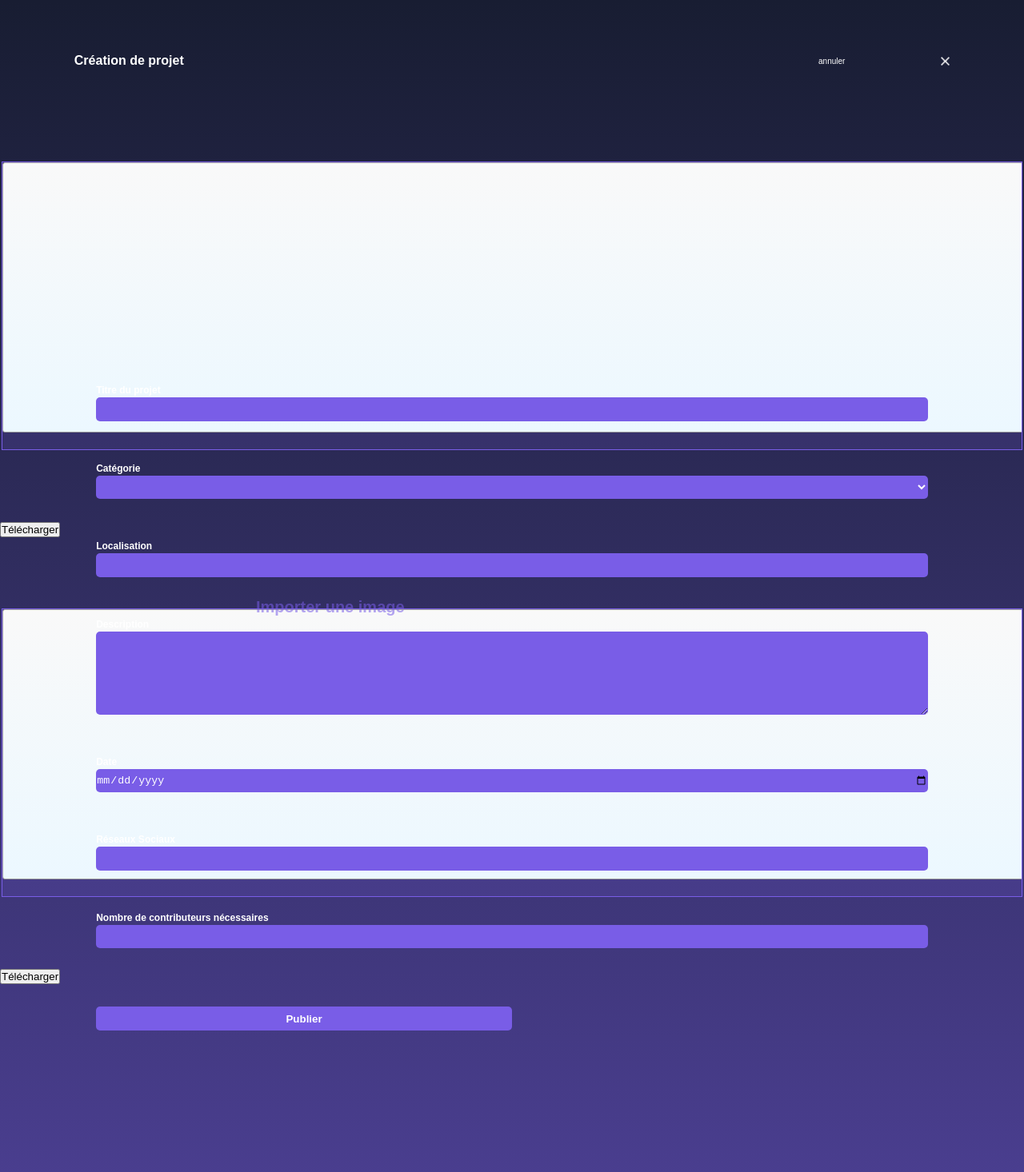
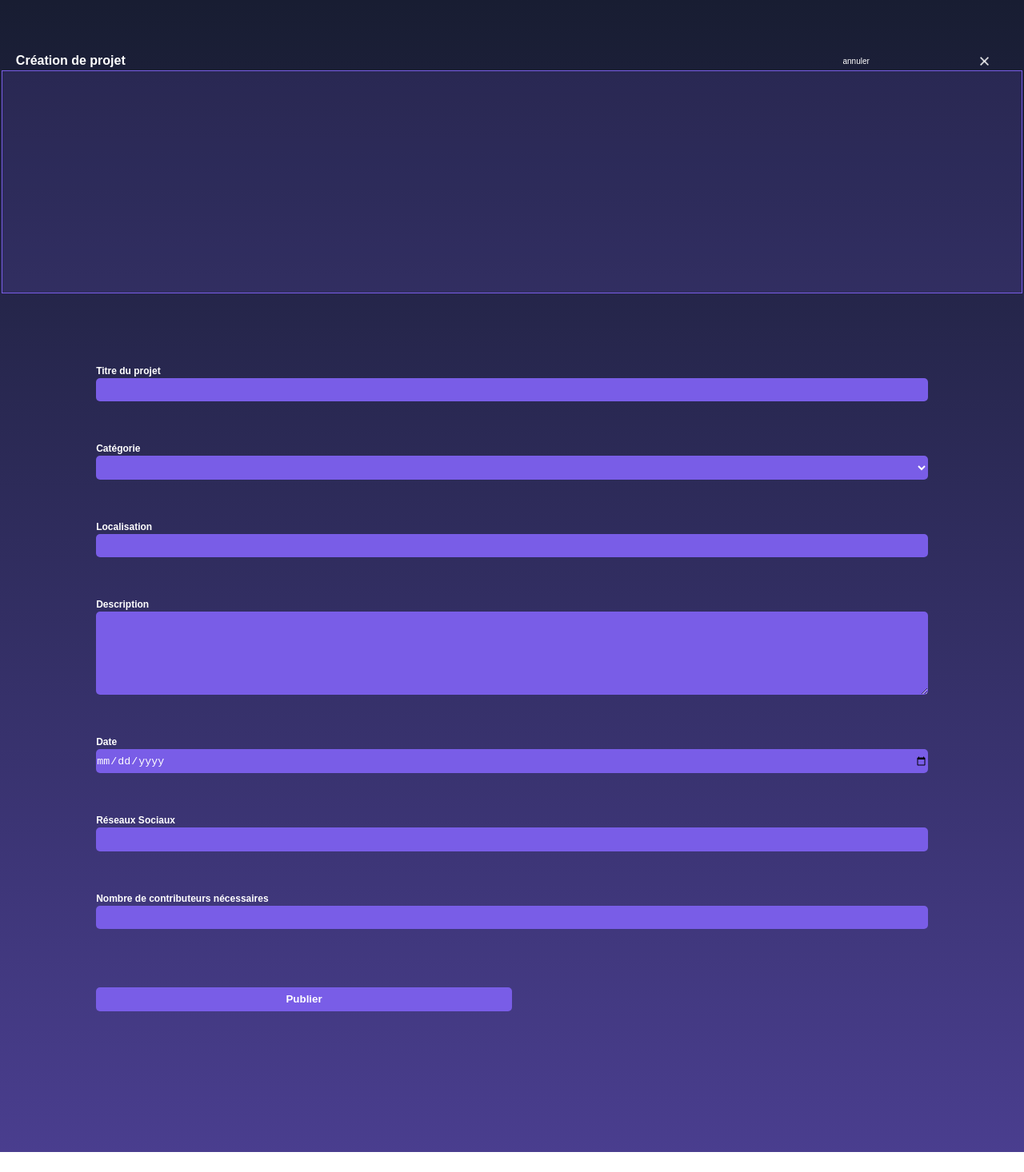
Before and after one commit to WildCodeSchool/remote-fr-q2p3-digico-front, a React (Create React App) app: page /creer-projet in a window 1280 px wide. Shown: the whole page at 80% size. After the commit the page ends 1441 px from the top, so only its background shows below. Built offline with nearby package versions, Linux system fonts and the light colour scheme.

Commit message:
merge pb

```diff
--- a/src/pages/Project/CreateProject.css
+++ b/src/pages/Project/CreateProject.css
@@ -17,10 +17,9 @@
     color: white;
     justify-content: space-between;
     align-items: center;
-    width: 90%;
+    width: 100%;
     height: 6%;
-    margin-left: auto;
-    margin-right: auto;
+    margin-right: 2%;
 }
 
 .title_Pform {
@@ -41,7 +40,7 @@
 }
 
 .file_Pform {
-    margin-top: 2%;
+    /* margin-top: 2%; */
     height: 32vh;
     width: 100vw;
 }
@@ -65,6 +64,7 @@
     text-align: center;
     align-items: center;
     width: 99.5vw;
+    margin: 0;
     height: 100%;
     margin-left: auto;
     margin-right: auto;
@@ -81,12 +81,13 @@
     color: black;
     display: inline-block;
     text-align: center;
-    height: 30vh;
+    height: 32vh;
     width: 100%;
 }
 
 .imgInput:active::before {
     background: rgba(146, 127, 221, 0.15);
+    height: 100%;
 }
 
 .img_preview{
--- a/src/pages/Project/CreateProject.jsx
+++ b/src/pages/Project/CreateProject.jsx
@@ -96,23 +96,25 @@ function CreateProject() {
                 </div>
                 <div className = "file_Pform">
                     <div className="choose_img">
-                    <FileUpload
+                    {/* <FileUpload
                         method={(e) => {e.preventDefault(); onSubmit()}}
                         value={file}
                         onChange={(e) => {onChange(e)}}
                         fileName={uploadedFile.fileName}
                         filePath={uploadedFile.fileName}
-                    />
-                        <FileUpload
+                    /> */}
+                        <input
                             accept="image/*"
                             type="file" {...register("img")}
                             className = "imgInput"
                             id="img"
-                            method={(e) => {e.preventDefault(); onSubmit()}}
+                            // method={(e) => {e.preventDefault(); onSubmit()}}
                             onChange ={(e) => handleInputChange(e)}
                             onChange= {imageChange}
-                            onChange={(e) => {onChange(e)}}
-                            value={project.img}
+                            // onChange={(e) => {onChange(e)}}
+                            // value={project.img}
+                            // fileName={uploadedFile.fileName}
+                            // filePath={uploadedFile.fileName}
                             placeholder="Image"/>
                             <p className="import_Pform">Importer une image</p>
                             {selectedImage && (
--- a/src/pages/Project/FileUpload.css
+++ b/src/pages/Project/FileUpload.css
@@ -1,4 +1,4 @@
-.imgInput {
+/* .imgInput {
     display: flex;
     color: transparent;
     text-align: center;
@@ -25,4 +25,4 @@
 
 .imgInput:active::before {
     background: -webkit-linear-gradient(top, #e3e3e3, #c1e7fd);
-}
+} */
--- a/src/pages/Project/FileUpload.jsx
+++ b/src/pages/Project/FileUpload.jsx
@@ -1,21 +1,21 @@
-import React from 'react'
+// import React from 'react'
 
-import './FileUpload.css'
+// import './FileUpload.css'
 
-function FileUpload( props ) {
-    return (
-        <div>
-            <input
-                type="file"
-                id="file"
-                className = "imgInput"
-                placeholder="Image"
-                onChange={props.onChange}
-            />
-            <label>{props.labelname}</label>
-            <button onClick={props.method}>Télécharger</button>
-        </div>
-    )
-}
+// function FileUpload( props ) {
+//     return (
+//         <div>
+//             <input
+//                 type="file"
+//                 id="file"
+//                 className = "imgInput"
+//                 placeholder="Image"
+//                 onChange={props.onChange}
+//             />
+//             <label>{props.labelname}</label>
+//             <button onClick={props.method}>Télécharger</button>
+//         </div>
+//     )
+// }
 
-export default FileUpload
+// export default FileUpload
```
